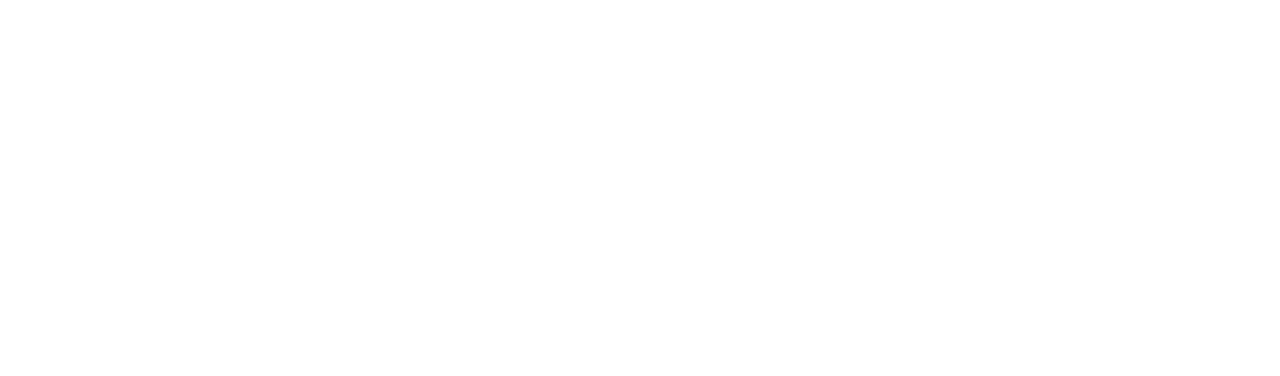
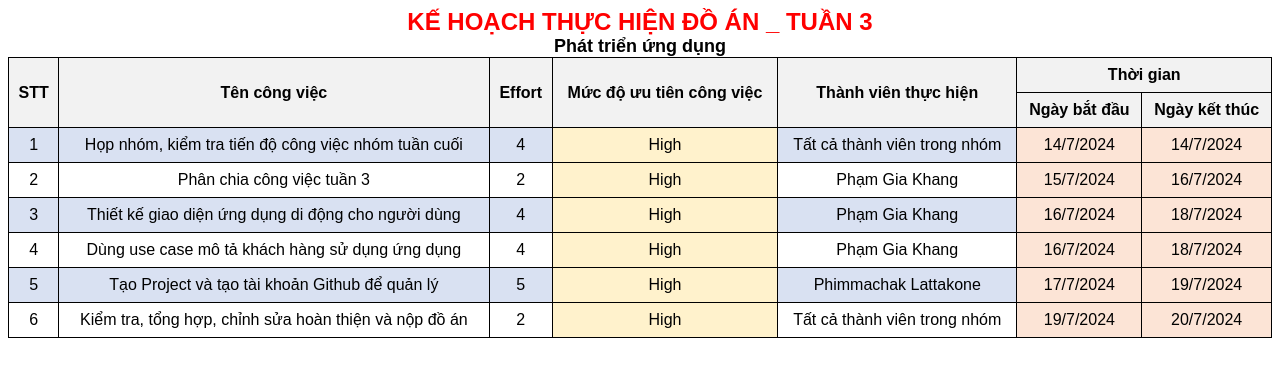
Before and after one commit to lattakone12/Capybala, a plain HTML site: page Web/index.html in a window 1280 px wide. Drawn offline with Linux system fonts and the light colour scheme; files that its build step writes are made by us from their sources.

Commit message:
Update index.html

```diff
--- a/Web/index.html
+++ b/Web/index.html
@@ -3,10 +3,125 @@
 <head>
     <meta charset="UTF-8">
     <meta name="viewport" content="width=device-width, initial-scale=1.0">
-    <title>Capybala</title>
-    <link rel="stylesheet" href="Web/css/style.css">
+    <title>Kế Hoạch Thực Hiện Đồ Án Tuần 3</title>
+    <style>
+        body {
+            font-family: Arial, sans-serif;
+        }
+        table {
+            width: 100%;
+            border-collapse: collapse;
+        }
+        th, td {
+            border: 1px solid black;
+            padding: 8px;
+            text-align: center;
+        }
+        th {
+            background-color: #f2f2f2;
+        }
+        .header {
+            text-align: center;
+            font-size: 24px;
+            font-weight: bold;
+            color: red;
+        }
+        .subheader {
+            text-align: center;
+            font-size: 18px;
+            font-weight: bold;
+            color: black;
+        }
+        .highlight {
+            background-color: #d9e1f2;
+        }
+        .priority {
+            background-color: #fff2cc;
+        }
+        .date {
+            background-color: #fce4d6;
+        }
+        .blue-bg {
+            background-color: #d9e1f2;
+        }
+        .yellow-bg {
+            background-color: #fff2cc;
+        }
+        .orange-bg {
+            background-color: #fce4d6;
+        }
+    </style>
 </head>
 <body>
-
+    <div class="header">KẾ HOẠCH THỰC HIỆN ĐỒ ÁN _ TUẦN 3</div>
+    <div class="subheader">Phát triển ứng dụng</div>
+    <table>
+        <tr>
+            <th rowspan="2">STT</th>
+            <th rowspan="2">Tên công việc</th>
+            <th rowspan="2">Effort</th>
+            <th rowspan="2">Mức độ ưu tiên công việc</th>
+            <th rowspan="2">Thành viên thực hiện</th>
+            <th colspan="2">Thời gian</th>
+        </tr>
+        <tr>
+            <th>Ngày bắt đầu</th>
+            <th>Ngày kết thúc</th>
+        </tr>
+        <tr class="blue-bg">
+            <td>1</td>
+            <td>Họp nhóm, kiểm tra tiến độ công việc nhóm tuần cuối</td>
+            <td>4</td>
+            <td class="priority">High</td>
+            <td>Tất cả thành viên trong nhóm</td>
+            <td class="date">14/7/2024</td>
+            <td class="date">14/7/2024</td>
+        </tr>
+        <tr>
+            <td>2</td>
+            <td>Phân chia công việc tuần 3</td>
+            <td>2</td>
+            <td class="priority">High</td>
+            <td>Phạm Gia Khang</td>
+            <td class="date">15/7/2024</td>
+            <td class="date">16/7/2024</td>
+        </tr>
+        <tr class="blue-bg">
+            <td>3</td>
+            <td>Thiết kế giao diện ứng dụng di động cho người dùng</td>
+            <td>4</td>
+            <td class="priority">High</td>
+            <td>Phạm Gia Khang</td>
+            <td class="date">16/7/2024</td>
+            <td class="date">18/7/2024</td>
+        </tr>
+        <tr>
+            <td>4</td>
+            <td>Dùng use case mô tả khách hàng sử dụng ứng dụng</td>
+            <td>4</td>
+            <td class="priority">High</td>
+            <td>Phạm Gia Khang</td>
+            <td class="date">16/7/2024</td>
+            <td class="date">18/7/2024</td>
+        </tr>
+        <tr class="blue-bg">
+            <td>5</td>
+            <td>Tạo Project và tạo tài khoản Github để quản lý</td>
+            <td>5</td>
+            <td class="priority">High</td>
+            <td>Phimmachak Lattakone</td>
+            <td class="date">17/7/2024</td>
+            <td class="date">19/7/2024</td>
+        </tr>
+        <tr>
+            <td>6</td>
+            <td>Kiểm tra, tổng hợp, chỉnh sửa hoàn thiện và nộp đồ án</td>
+            <td>2</td>
+            <td class="priority">High</td>
+            <td>Tất cả thành viên trong nhóm</td>
+            <td class="date">19/7/2024</td>
+            <td class="date">20/7/2024</td>
+        </tr>
+    </table>
 </body>
 </html>
```
